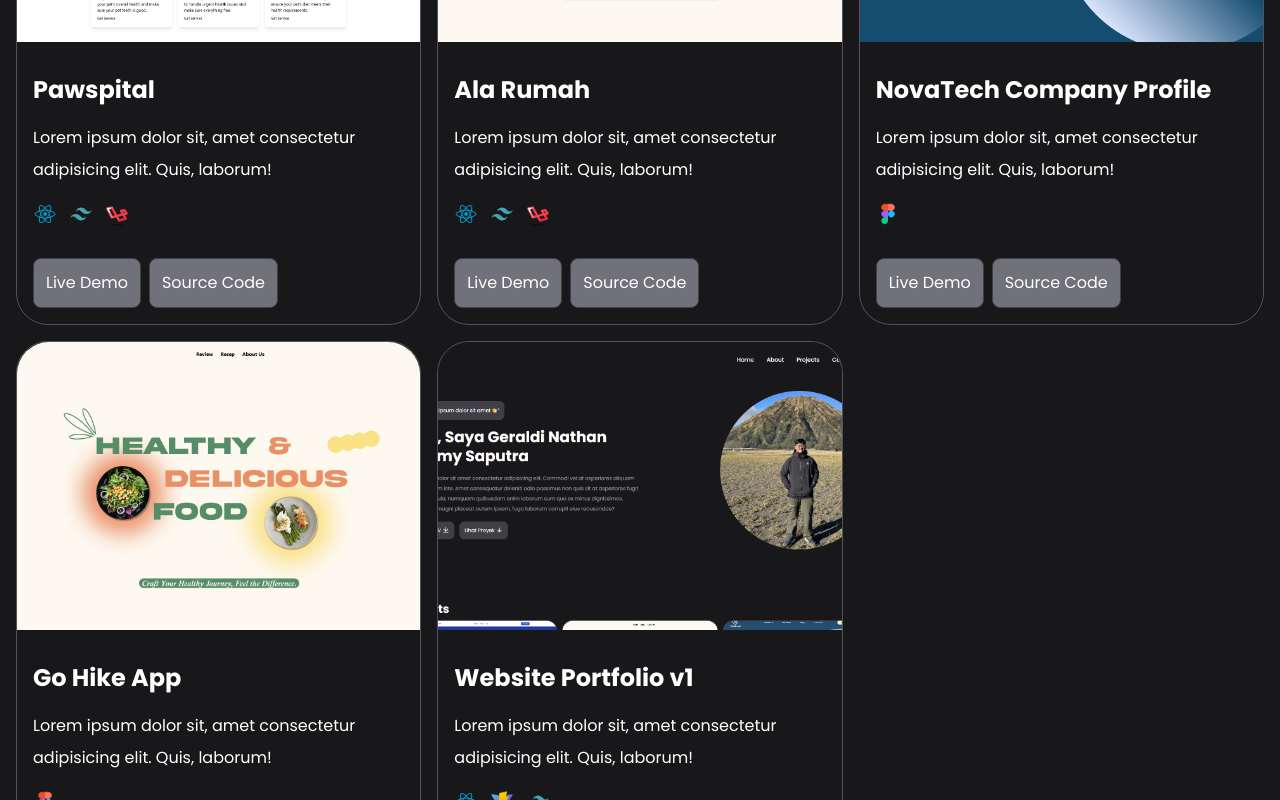
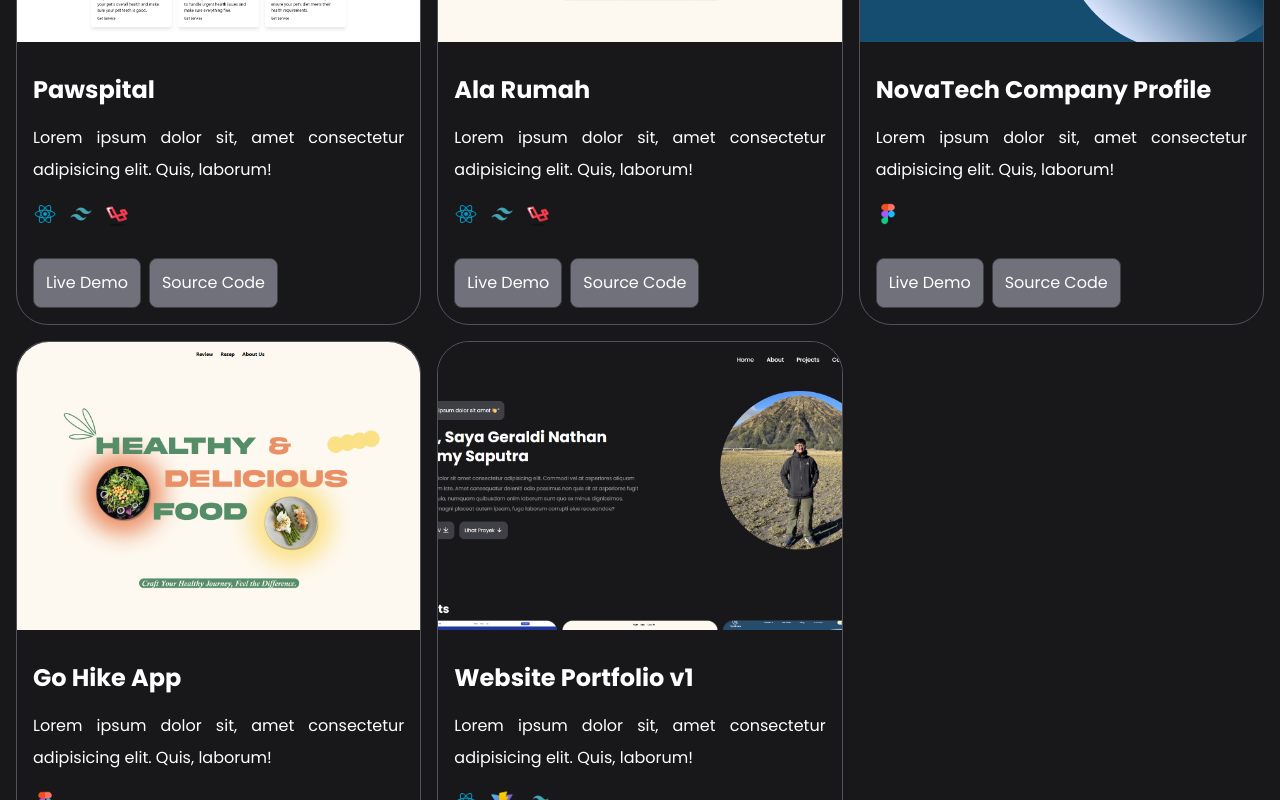
Before and after one commit to GeraldiNathan/PortofolioV1, a React (Vite) app: page / in a window 1280 px wide. Shown: the part 1040-1840 px from the top of the page. Built offline with nearby package versions, Linux system fonts and the light colour scheme.

Commit message:
fix(project section): adding text justify in desc project

```diff
--- a/src/App.jsx
+++ b/src/App.jsx
@@ -79,7 +79,9 @@ function App() {
               />
               <div className="p-4">
                 <h1 className="text-2xl font-bold my-4">{project.name}</h1>
-                <p className="text-base/loose mb-4">{project.desc}</p>
+                <p className="text-base/loose mb-4 text-justify">
+                  {project.desc}
+                </p>
                 <div className="flex flex-wrap gap-3">
                   {project.tools.map((tools, index) => (
                     <img
```
